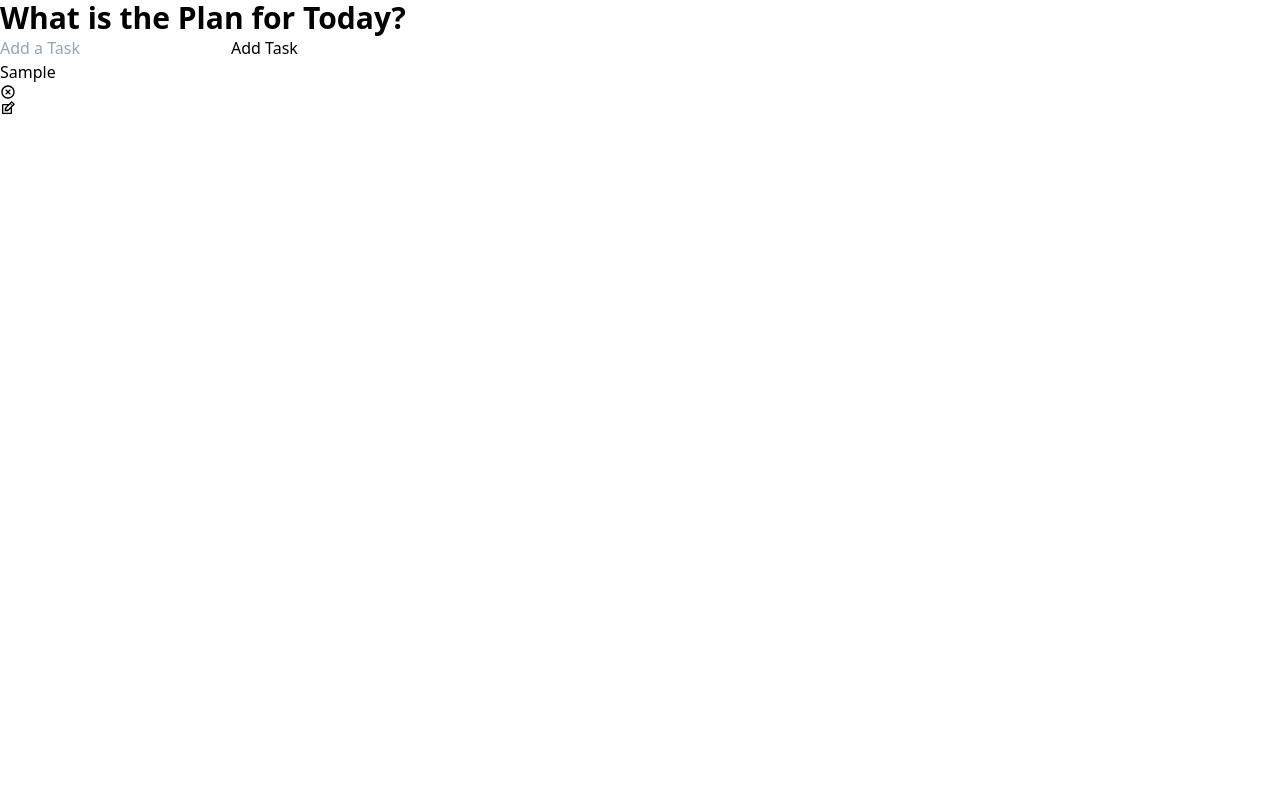
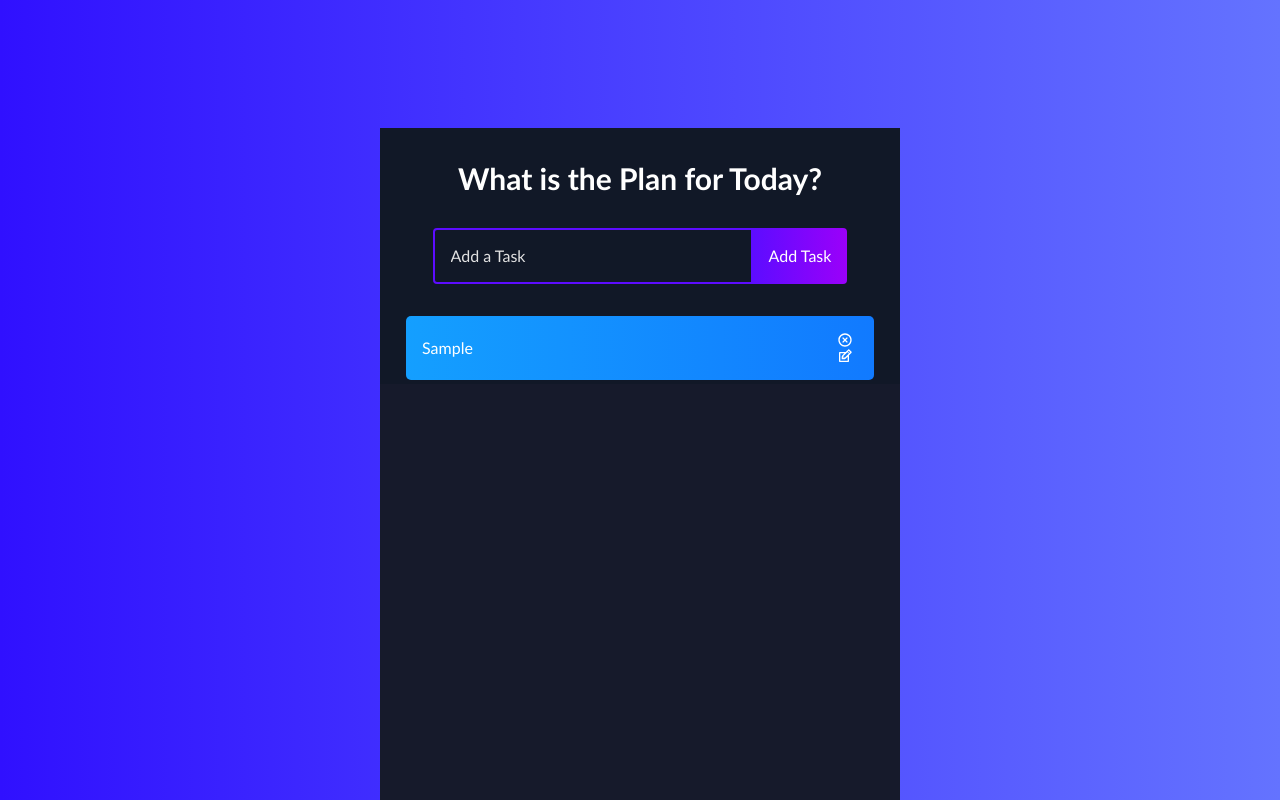
Before and after one commit to iamclement1/crud-task, a React (Vite) app: page / in a window 1280 px wide. Both pictures are taken after typing "Sample" into the empty fields and a click on the button "Add Task". Shown: the top 800 px of the page. Built offline with nearby package versions, Linux system fonts and the light colour scheme.

Commit message:
added style to page

```diff
--- a/src/App.jsx
+++ b/src/App.jsx
@@ -6,7 +6,7 @@
   const [count, setCount] = useState(0)
 
   return (
-    <div className="App">
+    <div className="task-app bg-blue-800 h-screen">
       <TaskList/>
     </div>
   )
--- a/src/Components/Pages/TaskForm.jsx
+++ b/src/Components/Pages/TaskForm.jsx
@@ -1,8 +1,14 @@
-import React, { useState } from 'react'
+import React, { useState, useEffect, useRef } from 'react'
 
 function TaskForm(props) {
 
     const [ input, setInput ] = useState('');
+
+    const inputRef = useRef(null);
+
+    useEffect(() => {
+        inputRef.current.focus()
+    })
 
     const handleChange = e => {
         setInput(e.target.value)
@@ -21,15 +27,17 @@
     }
 
     return (
-    <form action="" onSubmit={ handleSubmit }>
+    <form action="" onSubmit={ handleSubmit } className='task-form'>
         <input type="text"
         placeholder='Add a Task'
         value={input}
         name='text'
         onChange={ handleChange }
+        ref={ inputRef }
+        className='task-input'
         />
 
-        <button>Add Task</button>
+        <button className='task-button'>Add Task</button>
     </form>
   )
 }
--- a/src/Components/Pages/TaskList.jsx
+++ b/src/Components/Pages/TaskList.jsx
@@ -44,7 +44,7 @@
     }
 
     return (
-    <div className=''>
+    <div className='text-center bg-gray-900 text-white'>
         <h1 className='font-bold text-3xl'>What is the Plan for Today?</h1>
         <TaskForm onSubmit={addTask}/>
         <Task tasks={tasks} completeTask={completeTask}
--- a/src/index.css
+++ b/src/index.css
@@ -1,3 +1,152 @@
 @tailwind base;
 @tailwind components;
 @tailwind utilities;
+
+
+* {
+    box-sizing: border-box;
+    margin: 0;
+    padding: 0;
+    font-family: 'Trebuchet MS', 'Lucida Sans Unicode', 'Lucida Grande',
+      'Lucida Sans', Arial, sans-serif;
+  }
+
+  body {
+    background: linear-gradient(
+      90deg,
+      rgba(48, 16, 255, 1) 0%,
+      rgba(100, 115, 255, 1) 100%
+    );
+  }
+  .task-app {
+    display: flex;
+    flex-direction: column;
+    justify-content: start;
+    width: 520px;
+    min-height: 600px;
+    background: #161a2b;
+    text-align: center;
+    margin: 128px auto;
+    border-radius: 10px;
+    padding-bottom: 32px;
+  }
+
+  h1 {
+    margin: 32px 0;
+    color: #fff;
+    font-size: 24px;
+  }
+
+  .complete {
+    text-decoration: line-through;
+    opacity: 0.4;
+  }
+
+  .task-form {
+    margin-bottom: 32px;
+  }
+
+  .task-input {
+    padding: 14px 32px 14px 16px;
+    border-radius: 4px 0 0 4px;
+    border: 2px solid #5d0cff;
+    outline: none;
+    width: 320px;
+    background: transparent;
+    color: #fff;
+  }
+
+  .task-input::placeholder {
+    color: #e2e2e2;
+  }
+
+  .task-button {
+    padding: 16px;
+    border: none;
+    border-radius: 0 4px 4px 0;
+    cursor: pointer;
+    outline: none;
+    background: linear-gradient(
+      90deg,
+      rgba(93, 12, 255, 1) 0%,
+      rgba(155, 0, 250, 1) 100%
+    );
+    color: #fff;
+    text-transform: capitalize;
+  }
+
+  .task-input.edit {
+    border: 2px solid #149fff;
+  }
+
+  .task-button.edit {
+    background: linear-gradient(
+      90deg,
+      rgba(20, 159, 255, 1) 0%,
+      rgba(17, 122, 255, 1) 100%
+    );
+    padding: 16px 22px;
+  }
+
+  .task-container {
+    display: flex;
+    flex-direction: row;
+    position: relative;
+  }
+
+  .task-row {
+    display: flex;
+    justify-content: space-between;
+    align-items: center;
+    margin: 4px auto;
+    color: #fff;
+    background: linear-gradient(
+      90deg,
+      rgba(255, 118, 20, 1) 0%,
+      rgba(255, 84, 17, 1) 100%
+    );
+
+    padding: 16px;
+    border-radius: 5px;
+    width: 90%;
+  }
+
+  .task-row:nth-child(4n + 1) {
+    background: linear-gradient(
+      90deg,
+      rgba(93, 12, 255, 1) 0%,
+      rgba(155, 0, 250, 1) 100%
+    );
+  }
+
+  .task-row:nth-child(4n + 2) {
+    background: linear-gradient(
+      90deg,
+      rgba(255, 12, 241, 1) 0%,
+      rgba(250, 0, 135, 1) 100%
+    );
+  }
+
+  .task-row:nth-child(4n + 3) {
+    background: linear-gradient(
+      90deg,
+      rgba(20, 159, 255, 1) 0%,
+      rgba(17, 122, 255, 1) 100%
+    );
+  }
+
+  .icons {
+    display: flex;
+    align-items: center;
+    font-size: 24px;
+    cursor: pointer;
+  }
+
+  .delete-icon {
+    margin-right: 5px;
+    color: #fff;
+  }
+
+  .edit-icon {
+    color: #fff;
+  }
```
